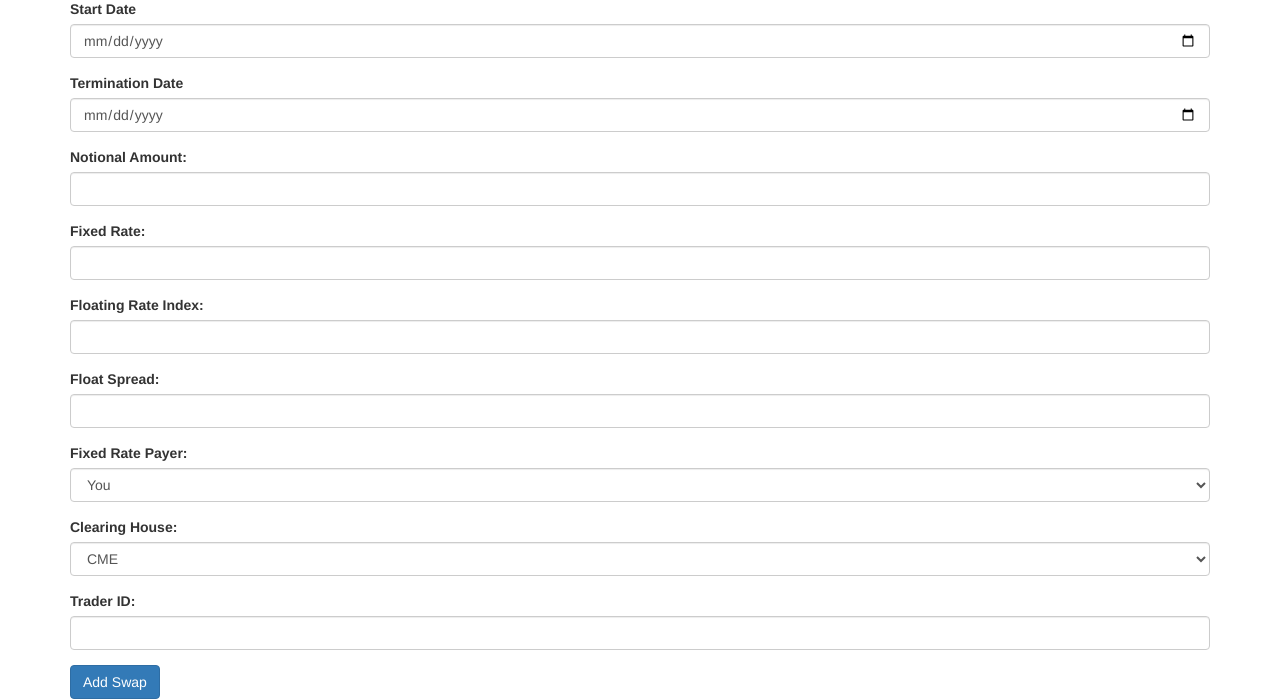
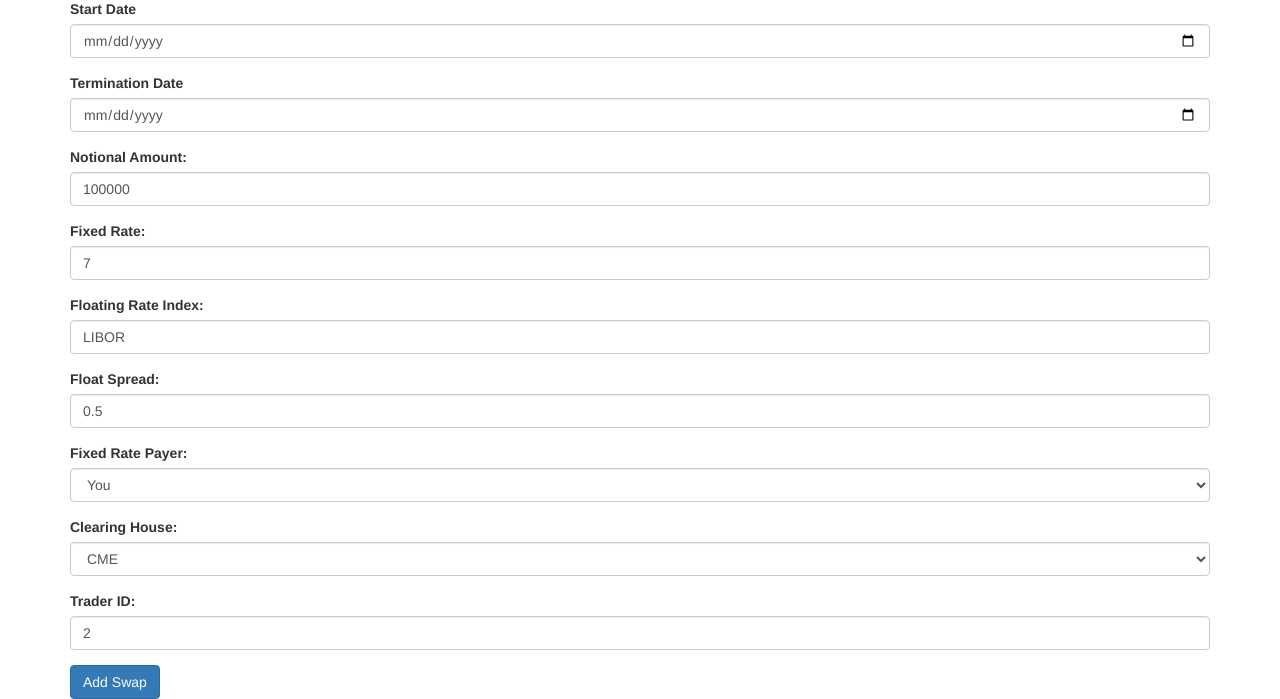
Before and after one commit to brennangw/fss, a Django app: page /hw3/addSwap/ in a window 1280 px wide. Shown: the part 243-942 px from the top of the page. Run offline with Django 3.2, Linux system fonts and the light colour scheme; some libraries are stand-ins or nearby versions.

Commit message:
Swaps can now be entered into the database

```diff
--- a/proj/hw3/models.py
+++ b/proj/hw3/models.py
@@ -21,7 +21,7 @@ class Swaps(models.Model):
     notional = models.FloatField(db_column='Notional', blank=True, null=True)  # Field name made lowercase.
     fixedpayer = models.CharField(db_column='FixedPayer', max_length=3, blank=True, null=True)  # Field name made lowercase.
     clearinghouse = models.CharField(db_column='ClearingHouse', max_length=3, blank=True, null=True)  # Field name made lowercase.
-    traderid = models.ForeignKey('Clients', models.DO_NOTHING, db_column='TraderID', blank=True, null=True)  # Field name made lowercase.
+    traderid = models.ForeignKey('Clients', db_column='TraderID', blank=True, null=True)  # Field name made lowercase.
 
     class Meta:
         managed = False
--- a/proj/hw3/templates/hw3/addSwap.html
+++ b/proj/hw3/templates/hw3/addSwap.html
@@ -24,31 +24,31 @@
   <div class="container">
     <h1>Add Swap</h1>
     <div id="sec-addswap" class="section">
-      <form role="swapaddform" id="swapaddform" action="/hw3/addswap/" method="post">
+      <form role="swapaddform" id="swapaddform" action="/hw3/addSwap/" method="post">
         {% csrf_token %}
         <div class="form-group">
           <label for="start day">Start Date</label> <br>
-          <input type="date" class="form-control" id="start" name="start">
+          <input type="date" class="form-control" id="start" name="start" value="12/3/2015">
         </div>
         <div class="form-group">
           <label for="termination day">Termination Date</label> <br>
-          <input type="date" class="form-control" id="termination" name="termination">
+          <input type="date" class="form-control" id="termination" name="termination" value="2/3/2016">
         </div>
         <div class="form-group">
           <label for="notional amount">Notional Amount:</label>
-          <input type="number" class="form-control" id="notional" name="notional">
+          <input type="number" class="form-control" id="notional" name="notional" value="100000">
         </div>
         <div class="form-group">
           <label for="fixed rate">Fixed Rate:</label>
-          <input type="number" class="form-control" id="fixed" name="fixed">
+          <input type="number" step="0.01" class="form-control" id="fixed" name="fixed" value="7">
         </div>
         <div class="form-group">
           <label for="floating rate">Floating Rate Index:</label>
-          <input type="text" class="form-control" id="float" name="float">
+          <input type="text" class="form-control" id="float" name="float" value="LIBOR">
         </div>
         <div class="form-group">
           <label for="float spread">Float Spread:</label>
-          <input type="number" class="form-control" id="spread" name="spread">
+          <input type="number" step="0.01" class="form-control" id="spread" name="spread" value="0.5">
         </div>
         <div class="form-group">
           <label for="fixed payer">Fixed Rate Payer:</label>
@@ -66,8 +66,9 @@
         </div>
 		    <div class="form-group">
           <label for="email">Trader ID:</label>
-          <input type="number" class="form-control" id="trader" name="trader">
+          <input type="number" class="form-control" id="trader" name="trader" value="2">
         </div>
+
         <button type="submit" class="btn btn-primary">Add Swap</button>
       </form>
       {{ success }}
--- a/proj/hw3/views.py
+++ b/proj/hw3/views.py
@@ -1,7 +1,7 @@
 from django.shortcuts import get_object_or_404, render
 from django.http import HttpResponseRedirect, HttpResponse
 from django.core.urlresolvers import reverse
-from .models import Clients, Trade, Portfolio
+from .models import Clients, Trade, Portfolio, Swaps
 import csv
 from django.db import connection
 import time
@@ -21,8 +21,22 @@ def index(request):
 def addSwap(request):
     if request.method == 'POST':
         #TODO: Get the parameters of the swap and enter into the database
+        start = request.POST.get('start', False)
+        termination = request.POST.get('termination', False)
+        fixed = request.POST.get('fixed', False)
+        float_idx = request.POST.get('float', False)
+        spread = request.POST.get('spread', False)
+        notional = request.POST.get('notional', False)
+        payer = request.POST.get('payer', False)
+        clearing = request.POST.get('clearing', False)
+        trader_id = request.POST.get('trader', False)
 
-        return render(request, 'hw3/?success=true')
+        trader= Clients.objects.get(id=trader_id)
+
+        new = Swaps(startdate=start, terminationdate=termination, fixedrate=fixed, floatrate=float_idx, floatspread=spread, notional=notional, fixedpayer=payer, clearinghouse=clearing, traderid = trader)
+        new.save()
+
+        return HttpResponseRedirect('/hw3/?success=true')
 
     return render(request, 'hw3/addSwap.html')
 
```
